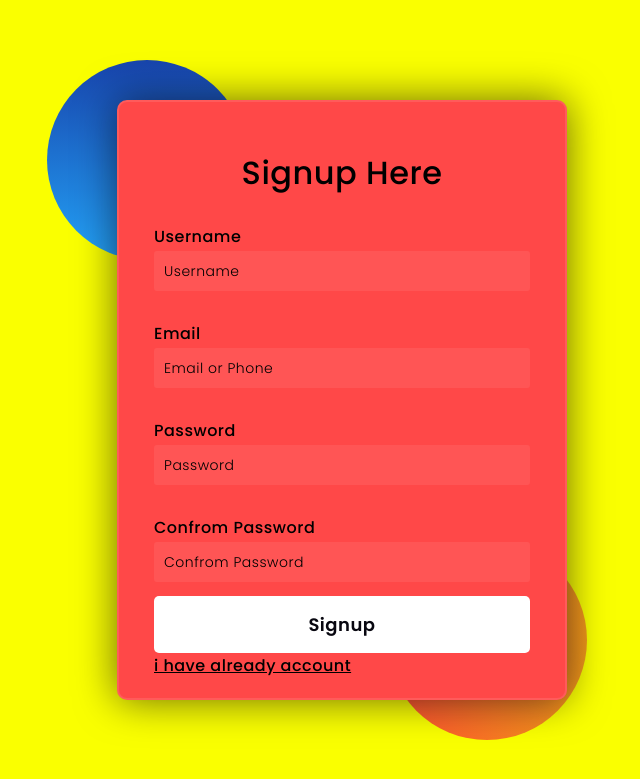
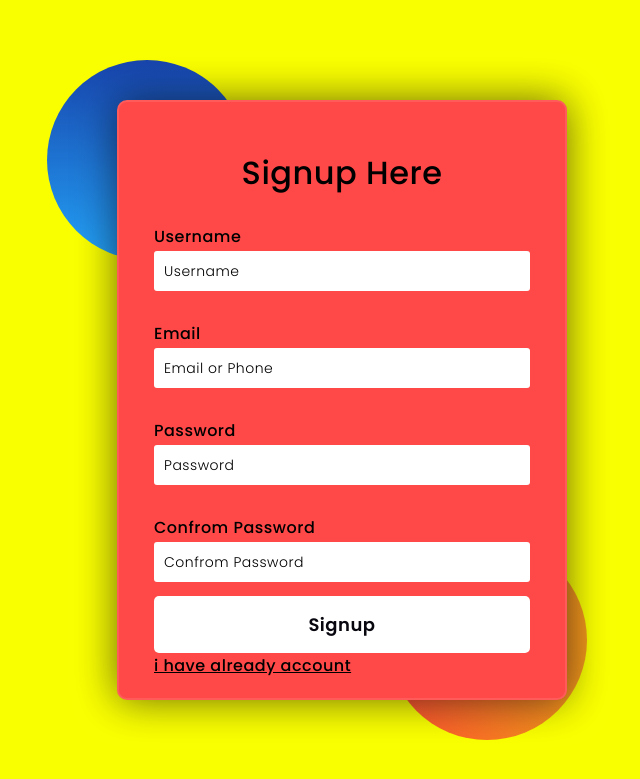
Before and after one commit to Piyush105454/swap-eat, a Django app: template templates/signup.html in a window 1280 px wide. Shown: the top 779 px of the page, without its empty margins (298-938 px from the left). Run offline with Django 3.2, Linux system fonts and the light colour scheme; the template is opened without the code that fills it, so the values that code supplies are empty.

Commit message:
Update signup.html

```diff
--- a/templates/signup.html
+++ b/templates/signup.html
@@ -92,7 +92,7 @@ input{
     display: block;
     height: 40px;
     width: 100%;
-    background-color: rgba(255,255,255,0.07);
+    background-color: #ffffffff;
     border-radius: 3px;
     padding: 0 10px;
     margin-top: 2px;
```
